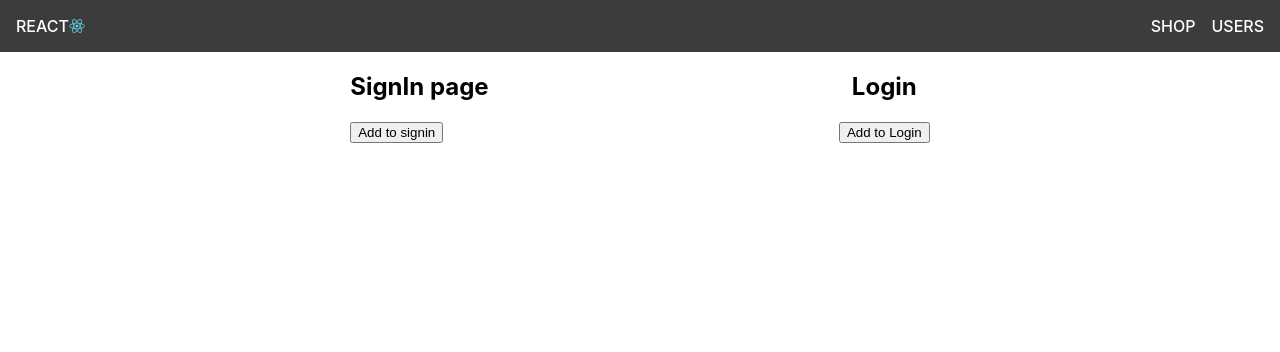
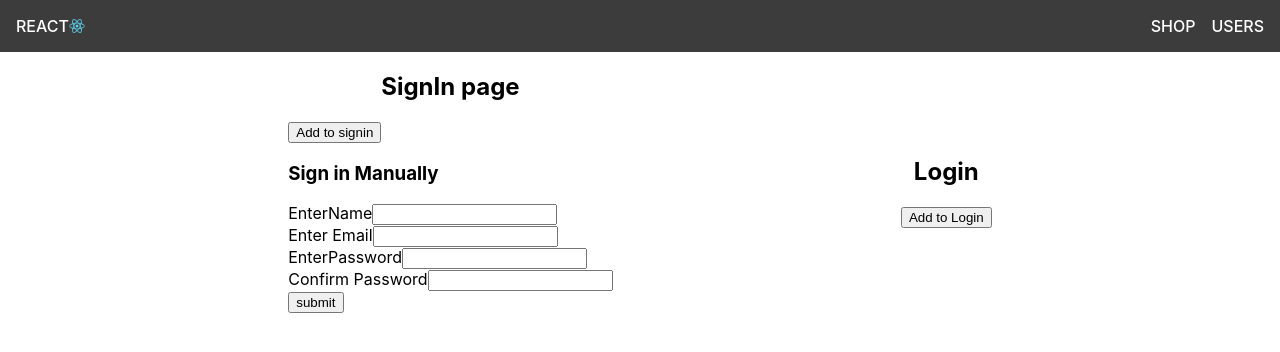
Before and after one commit to ArunprakashLfs/react-project, a React (Create React App) app: page /signin in a window 1280 px wide. Shown: the top 352 px of the page. Built offline with nearby package versions, Linux system fonts and the light colour scheme.

Commit message:
added form component

```diff
--- /dev/null
+++ b/src/components/formComponent/formComponent.js
@@ -0,0 +1,10 @@
+// import Signin from "../signincomponents/signin";
+const FormComponent = ({type, name, DisplayName})=>{
+    return(
+        <div className="form-control">
+            <label htmlFor={name} className="input-text-label">{DisplayName}</label>
+            <input type={type} className="input-text" id={name} name={name}/>
+        </div>
+    )
+}
+export default FormComponent;
--- /dev/null
+++ b/src/components/login/login.js
@@ -0,0 +1,4 @@
+const Login =()=>{
+    return
+}
+export default Login;
--- a/src/components/signincomponents/signin.js
+++ b/src/components/signincomponents/signin.js
@@ -1,4 +1,6 @@
 import './signin.scss'
+import Login from '../login/login';
+import FormComponent from '../formComponent/formComponent';
 
 const Signin =()=>{
     return(
@@ -6,10 +8,20 @@ const Signin =()=>{
             <div className="signin">
                 <h2>SignIn page</h2>
                 <button>Add to signin</button>
+                <h3>Sign in Manually</h3>
+                <form>
+                    <FormComponent DisplayName={"EnterName"} name={"inputText"} type={"text"}/>
+                    <FormComponent DisplayName={"Enter Email"} name={"inputEmail"} type={"email"}/>
+                    <FormComponent DisplayName={"EnterPassword"} name={"inputPassword"} type={"password"}/>
+                    <FormComponent DisplayName={"Confirm Password"} name={"ConfirmPassword"} type={"password"}/>
+                    <button type='submit'>submit</button>
+                </form>
+
             </div>
             <div className="login">
                 <h2>Login </h2>
                 <button>Add to Login</button>
+                <Login/>
             </div>
         </section>
     )
```
